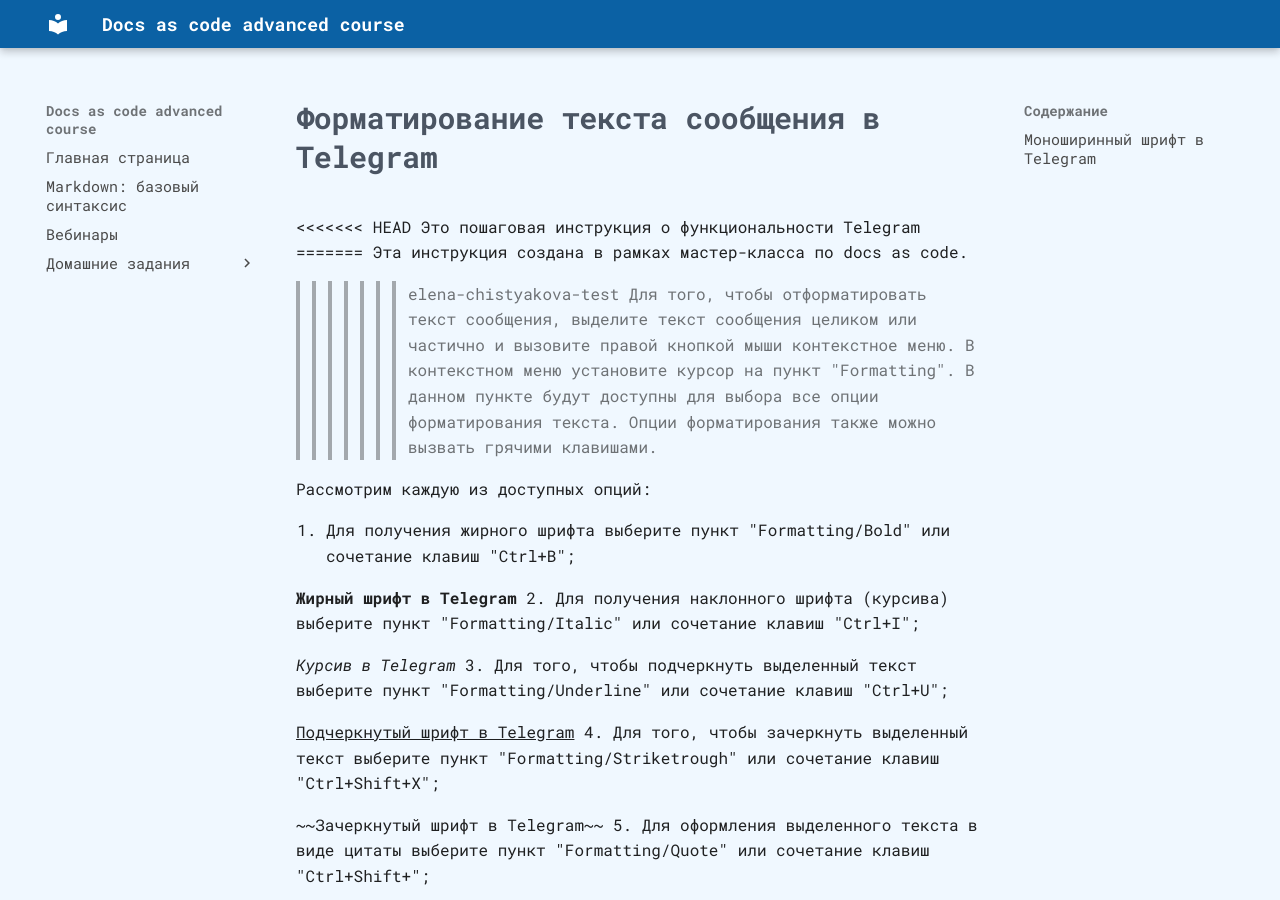
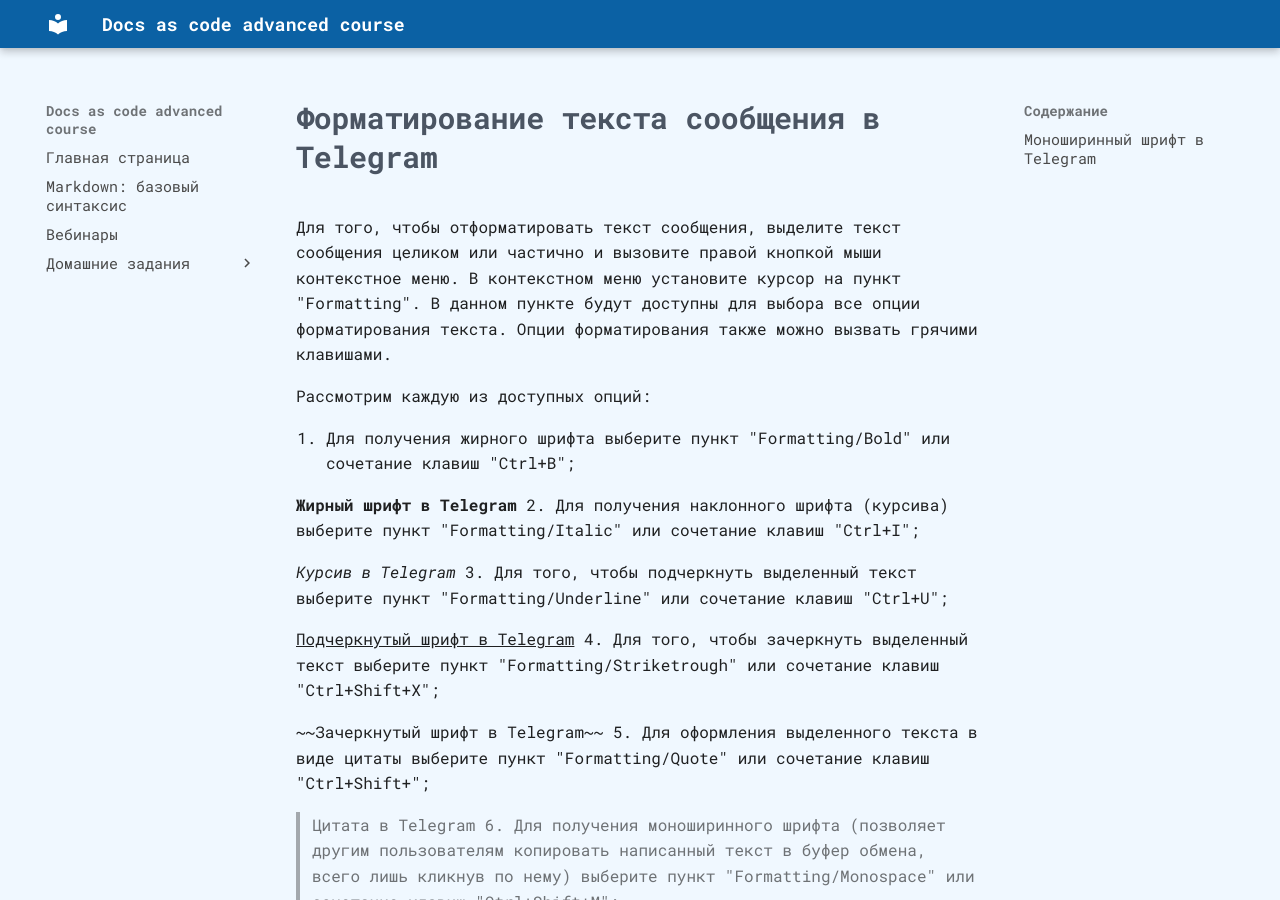
Before and after one commit to novillero/dac-advanced, an MkDocs documentation site: the page built from docs/instructions/elena-chistyakova-instruction.md, in a window 1280 px wide and 900 px high. Built offline with MkDocs 1.6.1 and Material for MkDocs 9.7.7, drawn with Linux system fonts in a browser that asks for light colours; some web fonts are replaced.

Commit message:
решение конфликта

```diff
--- a/docs/instructions/elena-chistyakova-instruction.md
+++ b/docs/instructions/elena-chistyakova-instruction.md
@@ -1,9 +1,4 @@
 #Форматирование текста сообщения в Telegram
-<<<<<<< HEAD
-Это пошаговая инструкция о функциональности Telegram
-=======
-Эта инструкция создана в рамках мастер-класса по docs as code.
->>>>>>> elena-chistyakova-test
 Для того, чтобы отформатировать текст сообщения, выделите текст сообщения целиком или частично и вызовите правой кнопкой мыши контекстное меню. В контекстном меню установите курсор на пункт "Formatting". В данном пункте будут доступны для выбора все опции форматирования текста.
 Опции форматирования также можно вызвать грячими клавишами.
 
```
